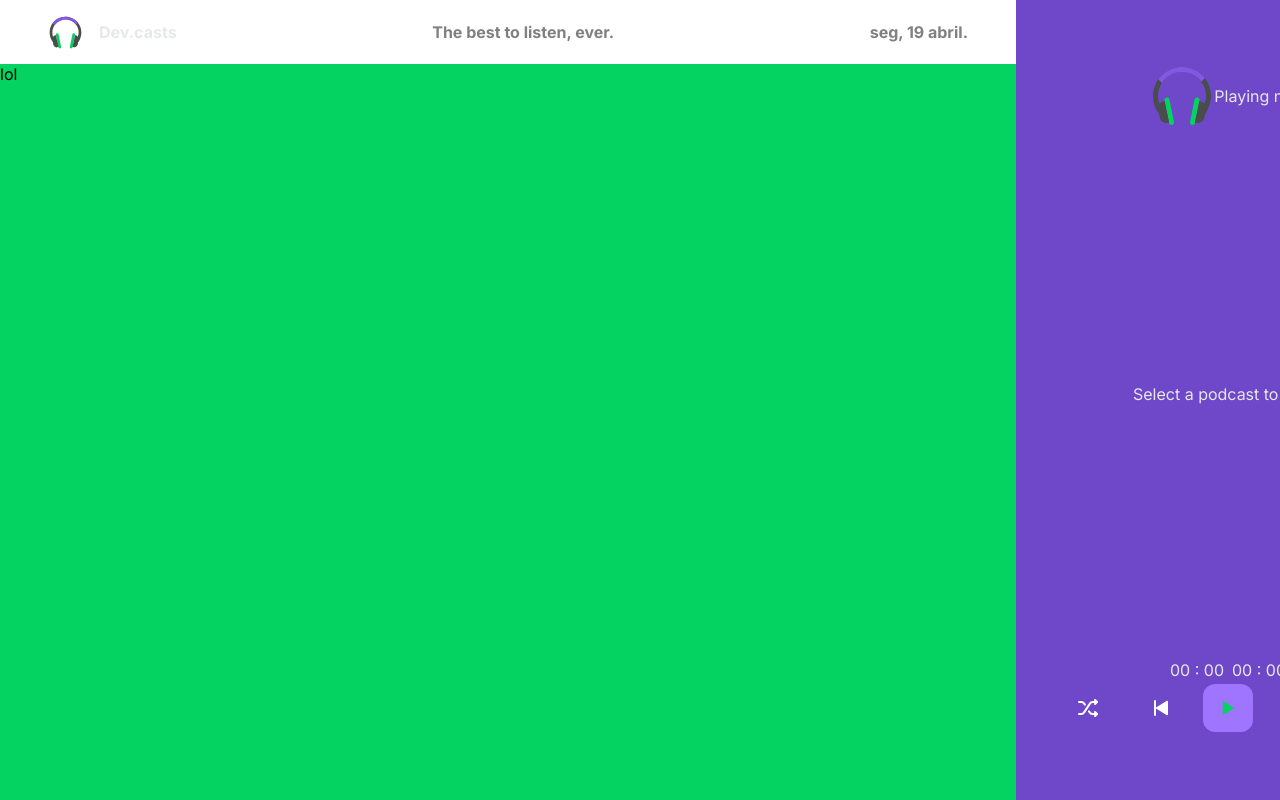
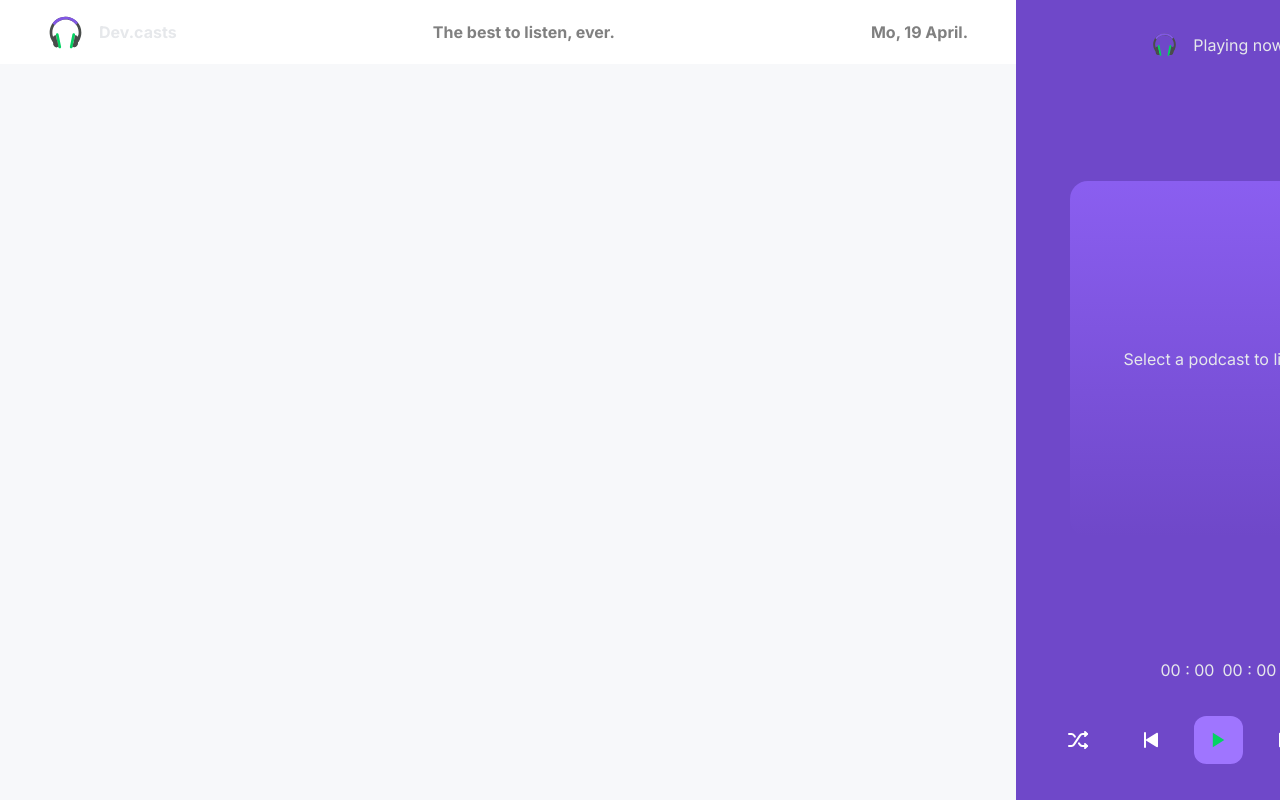
Before and after one commit to ssdev-95/devcasts, a Next.js app: page / in a window 1280 px wide. Shown: the top 800 px of the page. Built offline with nearby package versions, Linux system fonts and the light colour scheme; data requests are answered from the project's data file.

Commit message:
[FIX] Header, Player and Home styles not showing properly

```diff
--- a/colors.json
+++ b/colors.json
@@ -1,9 +1,9 @@
 {
   "text": {
     "body": {
-      "100": "#FFFFFF",
-      "200": "#AFB2B1",
-      "300": "#808080"
+      "soft": "#FFFFFF",
+      "medium": "#AFB2B1",
+      "dark": "#808080"
     },
     "heading": "#494D4B"
   },
@@ -15,9 +15,9 @@
   "primary": {
     "green": "#04D361",
     "purple": {
-      "100": "#9F75FF",
-      "200": "#8257E5",
-      "300": "#6F48C9"
+      "soft": "#9F75FF",
+      "medium": "#8257E5",
+      "dark": "#6F48C9"
     }
   }
 }
--- a/src/components/Header/index.tsx
+++ b/src/components/Header/index.tsx
@@ -1,13 +1,13 @@
 import React from 'react'
 import format from 'date-fns/format'
-import ptBR from 'date-fns/locale/pt-BR'
+import enUS from 'date-fns/locale/en-US'
 
 import { Container, Logo } from './styles'
 import colors from '../../../colors.json'
 
 export default function Header() {
   const currentDate = format(new Date(), 'EEEEEE, d MMMM', {
-    locale: ptBR,
+    locale: enUS,
   })
 
   return (
--- a/src/components/Header/styles.tsx
+++ b/src/components/Header/styles.tsx
@@ -13,7 +13,7 @@ export const Container = styled.div`
 
     padding: 2rem 3rem;
 
-    color: ${colors.text.body['300']};
+    color: ${colors.text.body.dark};
     font-weight: bold;
 `
 
--- a/src/components/Player/index.tsx
+++ b/src/components/Player/index.tsx
@@ -1,7 +1,7 @@
 import React from 'react'
 import PlayerButton from '../PlayerButton'
 
-import { PlayerContainer, Header, Actions, Timer } from './styles'
+import { PlayerContainer, Header, Actions, Timer, Section, Footer } from './styles'
 import colors from '../../../colors.json'
 
 export default function Player() {
@@ -11,10 +11,10 @@ export default function Player() {
                 <img src="favicon.svg" />
                 <span>Playing now</span>
             </Header>
-            <div>
+            <Section>
                 <span>Select a podcast to listen</span>
-            </div>
-            <div>
+            </Section>
+            <Footer>
                 <Timer>
                     <span>00 : 00</span>
                     <div></div>
@@ -33,7 +33,7 @@ export default function Player() {
                     />
                     <PlayerButton
                       angle={0}
-                      background={colors.primary.purple["100"]}
+                      background={colors.primary.purple.soft}
                       icon="icons/play.svg"
                     />
                     <PlayerButton
@@ -47,7 +47,7 @@ export default function Player() {
                       icon="icons/repeat.svg"
                     />
                 </Actions>
-            </div>
+            </Footer>
         </PlayerContainer>
     )
 }
--- a/src/components/Player/styles.tsx
+++ b/src/components/Player/styles.tsx
@@ -5,7 +5,7 @@ export const PlayerContainer = styled.div`
     height: 100vh;
     width: 26.5rem;
 
-    padding: 4rem;
+    padding: 2rem;
 
     display: flex;
     flex-direction: column;
@@ -13,13 +13,18 @@ export const PlayerContainer = styled.div`
     align-items: center;
     justify-content: space-between;
 
-    background: ${colors.primary.purple["300"]};
+    background: ${colors.primary.purple.dark};
     color: ${colors.items.line};
 `
 
 export const Header = styled.div`
     display: flex;
     align-items: center;
+    gap: 1rem;
+
+    img {
+        height: 25px;
+    }
 `
 
 export const Timer = styled.div`
@@ -37,3 +42,19 @@ export const Actions = styled.div`
 
     gap: .75rem;
 `
+
+export const Section = styled.section`
+    display: flex;
+    align-items: center;
+    justify-content: center;
+    height: 22.25rem;
+    width: 18.5rem;
+    background: linear-gradient(180deg, rgba(145,100,250,.8) 0%, rgba(0,0,0,0) 100%);
+    border-radius: 18px;
+`
+
+export const Footer = styled.footer`
+    display: flex;
+    flex-direction: column;
+    gap: 2rem;
+`
--- a/src/components/PlayerButton/styles.tsx
+++ b/src/components/PlayerButton/styles.tsx
@@ -11,6 +11,6 @@ export const Button = styled.div`
     border-radius: 25%;
 
     &:hover {
-        background-color: ${colors.primary.purple['200']};
+        background-color: ${colors.primary.purple.medium};
     }
 `
--- a/src/pages/index.tsx
+++ b/src/pages/index.tsx
@@ -28,9 +28,7 @@ interface HomeProps {
 export default function Home({ episodes }: HomeProps) {
 
 	return (
-		<Main>
-			<p>lol</p>
-		</Main>
+		<Main></Main>
 	)
 }
 
--- a/src/styles/home.tsx
+++ b/src/styles/home.tsx
@@ -4,5 +4,9 @@ import colors from '../../colors.json'
 export const Main = styled.main`
     height: 100%;
     width: 100%;
-    background: ${colors.primary.green};
+    padding: 2rem;
+    background: ${colors.items.shape};
+    display: flex;
+    align-items: center;
+    justify-content: center;
 `
```
